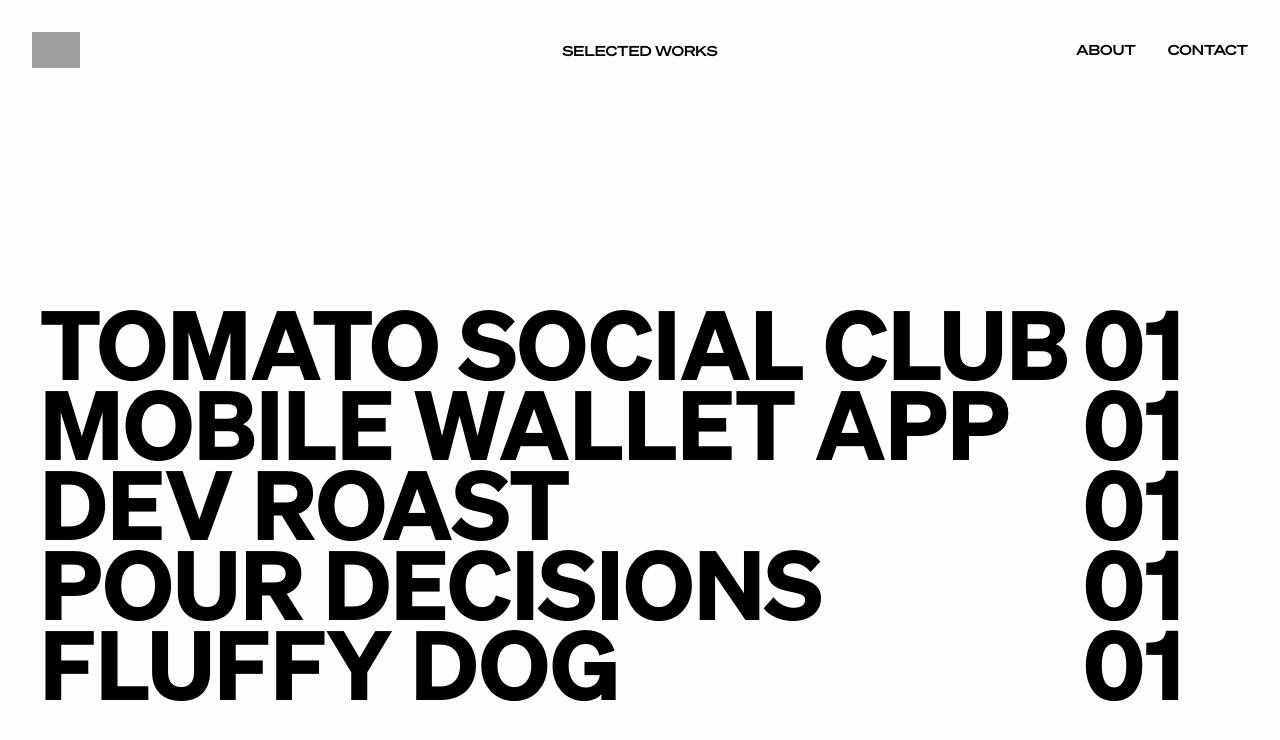
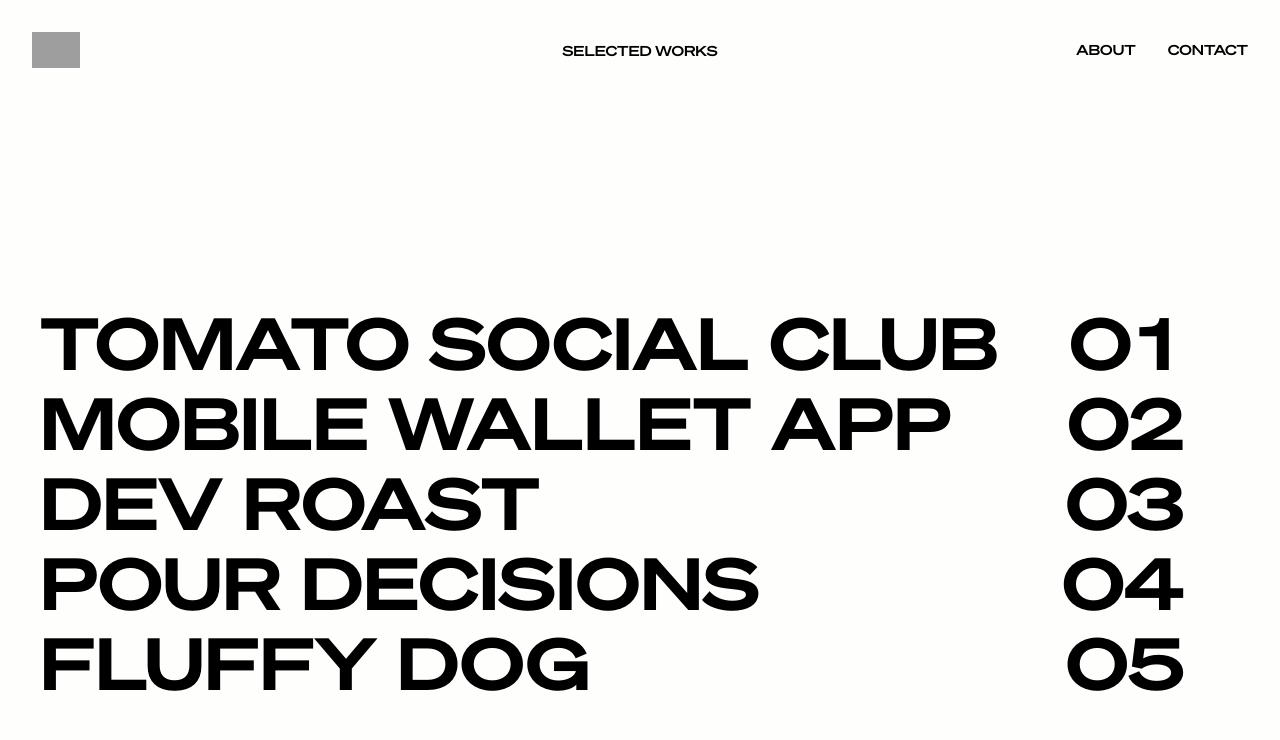
Before and after one commit to GhadaBN/dev-portfolio, a React (Vite) app: page /selected-works in a window 1280 px wide. Shown: the top 740 px of the page. Built offline with nearby package versions, Linux system fonts and the light colour scheme; grey boxes are pictures that could not be loaded.

Commit message:
projects numbers

```diff
--- a/package.json
+++ b/package.json
@@ -10,6 +10,7 @@
     "preview": "vite preview"
   },
   "dependencies": {
+    "@tailwindcss/typography": "^0.5.15",
     "react": "^18.3.1",
     "react-dom": "^18.3.1",
     "react-icons": "^5.3.0",
--- a/src/assets/projectsData.json
+++ b/src/assets/projectsData.json
@@ -2,6 +2,7 @@
   {
     "id": "tomato-social-club",
     "title": "Tomato Social Club",
+    "projectNumber": "01",
     "type": ["Web Development"],
     "description": [
       "Fullstack Web-first application for food delivery built using the MERN stack. The platform provides a seamless and intuitive experience for customers. Integrated Stripe payment processing, ensures secure and efficient transactions."
@@ -23,6 +24,7 @@
   {
     "id": "wallet-app",
     "title": "Mobile Wallet App",
+    "projectNumber": "02",
     "type": ["Web Development"],
     "description": [
       "Developed using React Native for mobile interface development, the app allows users to scroll through their stack of cards, simulating a smooth and interactive experience inspired by the original Apple Wallet. It demonstrates the integration of animated interactions and gesture handling to create a polished and engaging user experience."
@@ -37,6 +39,7 @@
   {
     "id": "dev-roast",
     "title": "Dev Roast",
+    "projectNumber": "03",
     "type": ["Web Development", "Technology Stack"],
     "description": [
       "Dev Roast is an interactive web-first application game survey. It combines the power of React.js, Tailwind CSS, and a dynamic JSON server to deliver a seamless quiz experience."
@@ -54,6 +57,7 @@
   {
     "id": "pour-decisions",
     "title": "Pour Decisions",
+    "projectNumber": "04",
     "type": ["Web Development"],
     "description": [
       "Pour Decisions is a cocktail recipes application built using React.js. With a focus on user-generated content, this application allows you to add your own recipes which you can save to your cocktail collection. The user can also browse through a prexisting collection of recipes. "
@@ -70,6 +74,7 @@
   {
     "id": "fluffy-dog",
     "title": "Fluffy Dog",
+    "projectNumber": "05",
     "type": ["Web Development"],
     "description": [
       "Fluffy Dog is a 2D game web application developed using DOM manipulation techniques and vanilla Javascript. Inspired by the classic Flappy Bird, this game brings a delightful twist with a charming canine protagonist. In Fluffy Dog, players guide the dog through a series of obstacles, aiming to achieve the highest score possible."
--- a/src/index.css
+++ b/src/index.css
@@ -48,6 +48,9 @@ html {
   font-weight: 700;
   font-style: normal;
 }
+.font-tabular {
+  font-variant-numeric: tabular-nums;
+}
 
 /* Custom Reset */
 #root {
--- a/src/pages/SelectedWorks.jsx
+++ b/src/pages/SelectedWorks.jsx
@@ -23,7 +23,7 @@ const SelectedWorks = () => {
 
                   {/* Project Title */}
                   <span
-                    className="inline-block transform transition-all duration-500 ease-out text-customLg font-sohne font-book leading-x-tight uppercase whitespace-nowrap"
+                    className="inline-block transform transition-all duration-500 ease-out text-customM font-sohneBreit font-book leading-x-tight uppercase whitespace-nowrap"
                     style={{ animationDelay: `${index * 0.1}s` }}
                   >
                     {project.title}
@@ -31,17 +31,23 @@ const SelectedWorks = () => {
                 </div>
 
                 {/* 01 Text and Icon */}
-                <div className="flex items-center relative">
+                <div className="flex items-center justify-center relative">
                   {/* 01 Text */}
-                  <span className="text-customLg font-sohne font-book leading-x-tight uppercase whitespace-nowrap transition-opacity duration-300 ease-out group-hover:opacity-0">
-                    01
+                  <span
+                    className={`text-center text-customM font-sohneBreit font-book leading-x-tight uppercase whitespace-nowrap transition-opacity duration-300 ease-out group-hover:opacity-0 ${
+                      project.projectNumber === "01"
+                        ? "pr-1 tracking-widest"
+                        : "tracking-normal"
+                    }`}
+                  >
+                    {project.projectNumber}
                   </span>
 
                   {/* Icon */}
                   <img
                     src={assets.mars_icon}
                     alt="icon"
-                    className="h-10 w-auto absolute left-0 top-1/2 -translate-y-1/2 opacity-0 transition-opacity duration-300 ease-out group-hover:opacity-100"
+                    className="h-10 w-auto absolute opacity-0 transition-opacity duration-300 ease-out group-hover:opacity-100"
                   />
                 </div>
               </div>
--- a/tailwind.config.js
+++ b/tailwind.config.js
@@ -16,7 +16,7 @@ export default {
       fontSize: {
         customXl: "6.5rem",
         customLg: "6rem",
-        customM: "5.5rem",
+        customM: "4.5rem",
         customS: "1.2rem",
         customSm: "1rem",
       },
@@ -78,6 +78,9 @@ export default {
         900: "900ms",
         1200: "1200ms",
       },
+      fontVariantNumeric: {
+        tabular: "tabular-nums",
+      },
     },
   },
   plugins: [
@@ -89,5 +92,6 @@ export default {
       }, {});
       addUtilities(utilities);
     },
+    require("@tailwindcss/typography"),
   ],
 };
```
Also changed, not shown: 1 other file (tests, documents, lock files or other folders).
